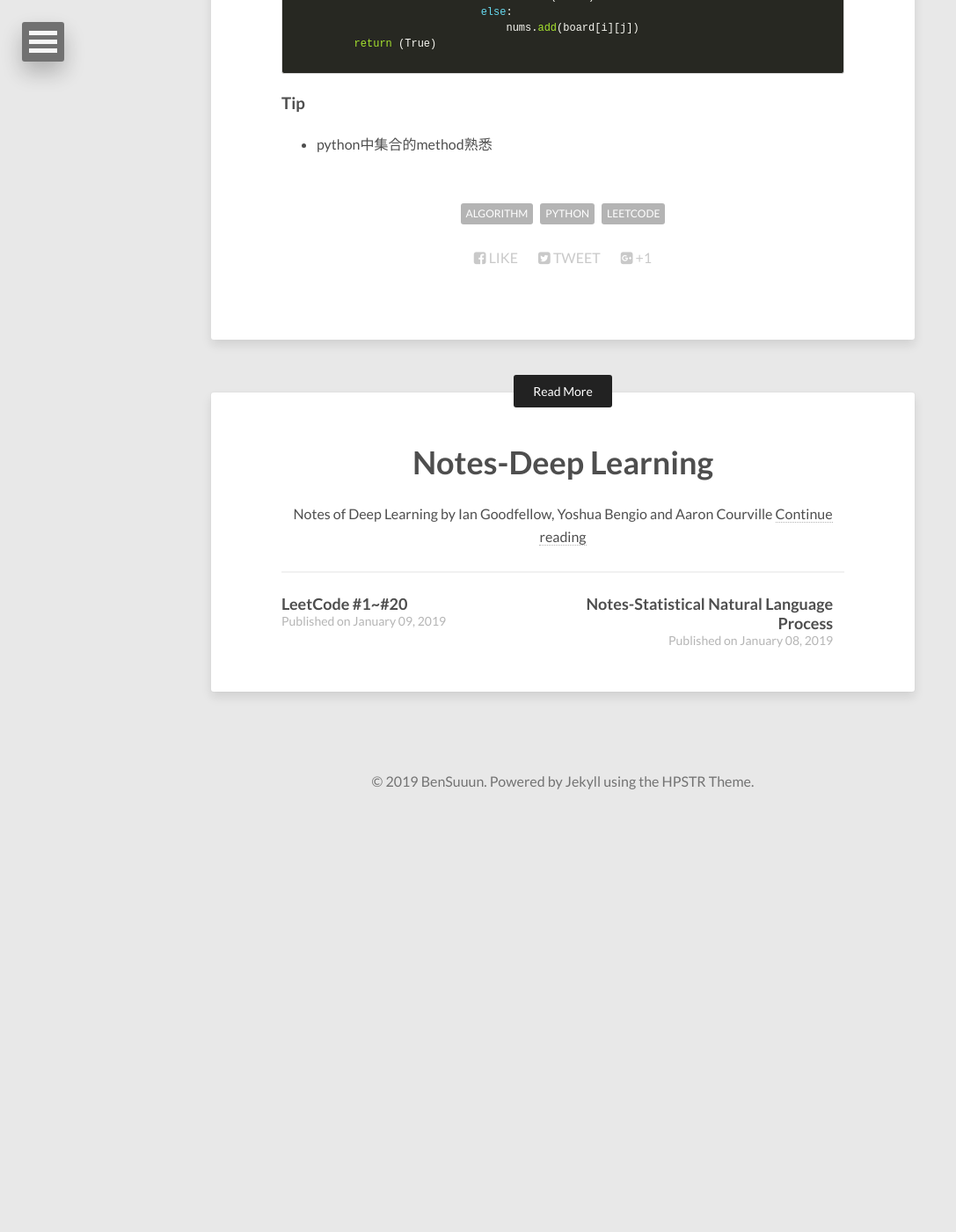
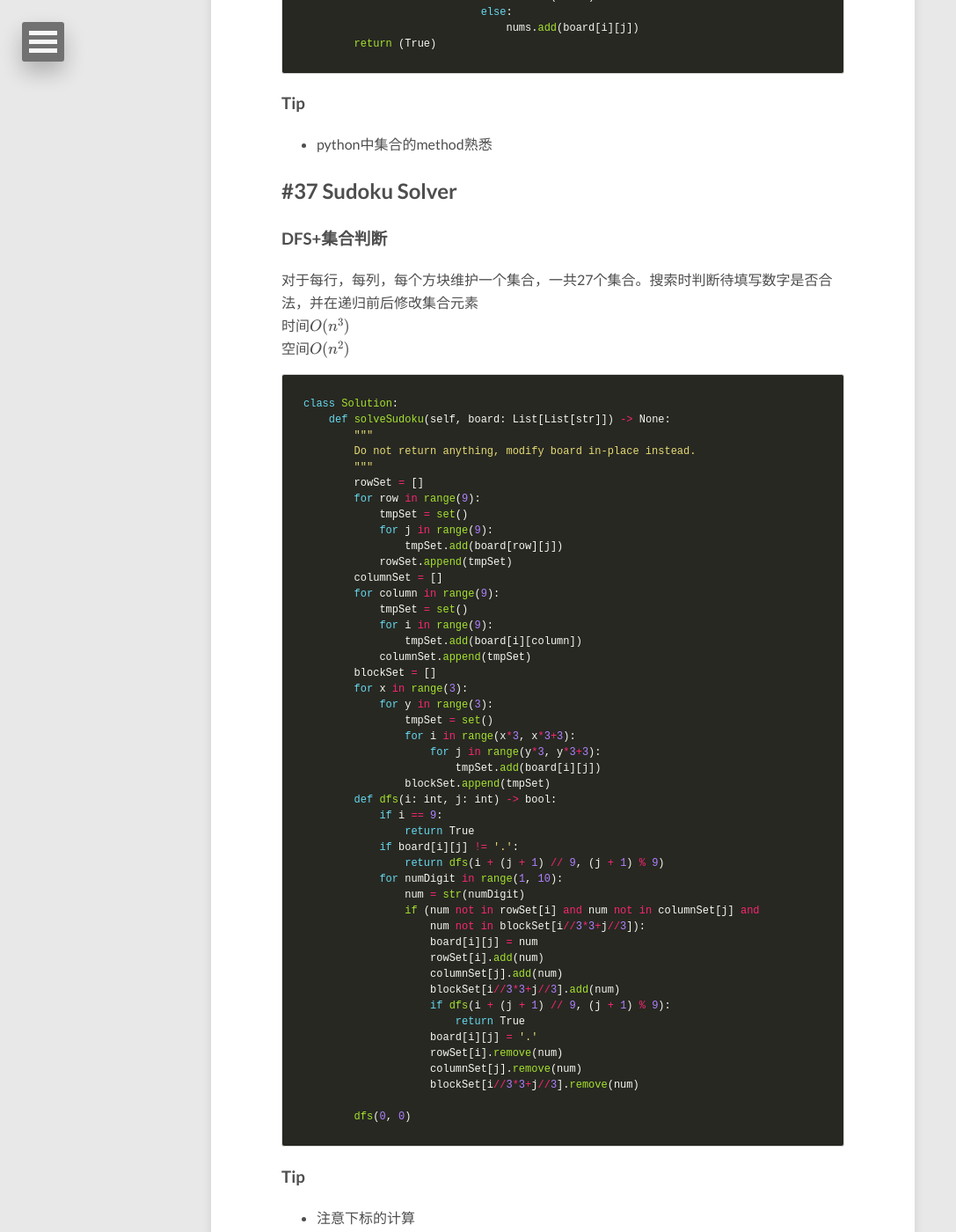
Before and after one commit to Wangbin-Sun/wangbin-sun.github.io, a Jekyll site: the page built from _posts/2019-03-09-leetcode-21-to-40.md, in a window 1280 px wide and 1400 px high, scrolled down 15300 px. Shown: the whole window at 88% size, without its empty margins (0-1087 px from the left). Built offline with Jekyll 4.4.1, drawn with Linux system fonts in a browser that asks for light colours; nearby versions of some CDN libraries; formulas are drawn with MathJax 3; before the commit the page ends 16229 px from its top, so only the background shows below that.

Commit message:
Update Leetcode to #37

````diff
--- a/_posts/2019-03-09-leetcode-21-to-40.md
+++ b/_posts/2019-03-09-leetcode-21-to-40.md
@@ -657,3 +657,61 @@ class Solution:
 
 ### Tip
 * python中集合的method熟悉
+
+## #37 Sudoku Solver
+
+### DFS+集合判断
+对于每行，每列，每个方块维护一个集合，一共27个集合。搜索时判断待填写数字是否合法，并在递归前后修改集合元素
+时间$O(n^3)$
+空间$O(n^2)$
+```python
+class Solution:
+    def solveSudoku(self, board: List[List[str]]) -> None:
+        """
+        Do not return anything, modify board in-place instead.
+        """
+        rowSet = []
+        for row in range(9):
+            tmpSet = set()
+            for j in range(9):
+                tmpSet.add(board[row][j])
+            rowSet.append(tmpSet)
+        columnSet = []
+        for column in range(9):
+            tmpSet = set()
+            for i in range(9):
+                tmpSet.add(board[i][column])
+            columnSet.append(tmpSet)
+        blockSet = []
+        for x in range(3):
+            for y in range(3):
+                tmpSet = set()
+                for i in range(x*3, x*3+3):
+                    for j in range(y*3, y*3+3):
+                        tmpSet.add(board[i][j])
+                blockSet.append(tmpSet)
+        def dfs(i: int, j: int) -> bool:
+            if i == 9:
+                return True
+            if board[i][j] != '.':
+                return dfs(i + (j + 1) // 9, (j + 1) % 9)
+            for numDigit in range(1, 10):
+                num = str(numDigit)
+                if (num not in rowSet[i] and num not in columnSet[j] and
+                    num not in blockSet[i//3*3+j//3]):
+                    board[i][j] = num
+                    rowSet[i].add(num)
+                    columnSet[j].add(num)
+                    blockSet[i//3*3+j//3].add(num)
+                    if dfs(i + (j + 1) // 9, (j + 1) % 9):
+                        return True
+                    board[i][j] = '.'
+                    rowSet[i].remove(num)
+                    columnSet[j].remove(num)
+                    blockSet[i//3*3+j//3].remove(num)
+
+        dfs(0, 0)
+```
+
+### Tip
+* 注意下标的计算
````
